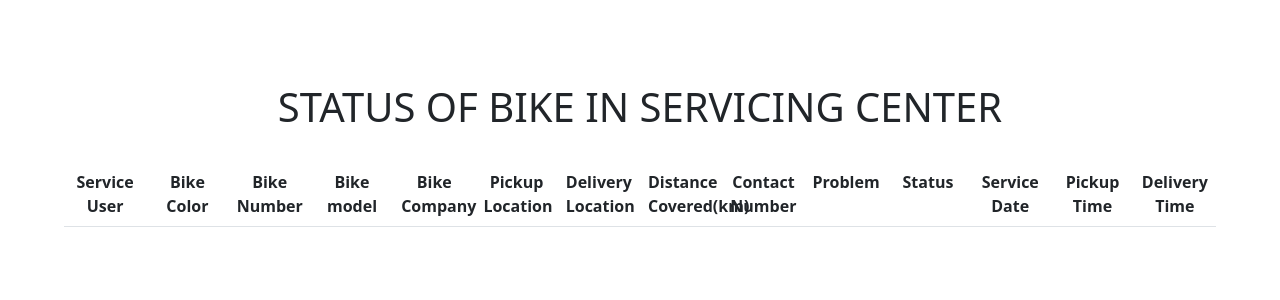
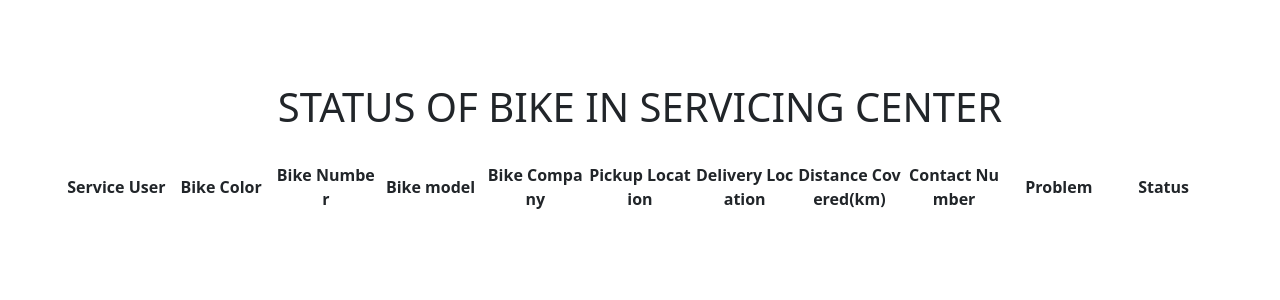
Before and after one commit to Mrsth/WHEEL_ONLY_DJANGO, a Django app: page /status/1 in a window 1280 px wide. Shown: the part 56-356 px from the top of the page. Run offline with Django 3.2, Linux system fonts and the light colour scheme; a user stored in the database is signed in; data comes from the database, SQL or seed files in the repository; both versions use the stored data as it was after the commit; lists and menus that the app fills with data are empty; some libraries are stand-ins or nearby versions.

Commit message:
Branch1 day 1 commit

```diff
--- a/wheel_hospital/Templates/bikeRegistration.html
+++ b/wheel_hospital/Templates/bikeRegistration.html
@@ -27,11 +27,12 @@
             <center>
                 <h1>BIKE REGISTRATION FORM</h1>
             </center>
+            <br>
             <form method="POST" action="" class="container" enctype="multipart/form-data">
                   {% csrf_token %}
                   <div class="form-group">
-                      <label for="exampleInputUsername">Username</label>
-                      <input required name="username" type="text" class="form-control" id="exampleInputEmail1" aria-describedby="emailHelp" placeholder="Enter email">
+                      <label for="exampleInputUsername"> <b>Username : {{request.user}}</b></label>
+                      <input required name="username" type="text" class="form-control" id="exampleInputEmail1" aria-describedby="emailHelp" placeholder="Enter email" hidden>
                   </div>
                   <br>
                   <div class="form-group">
--- a/wheel_hospital/Templates/errorPage.html
+++ b/wheel_hospital/Templates/errorPage.html
@@ -9,7 +9,7 @@
 
     <!-- Bootstrap CSS -->
     <link href="https://cdn.jsdelivr.net/npm/bootstrap@5.1.1/dist/css/bootstrap.min.css" rel="stylesheet" integrity="sha384-F3w7mX95PdgyTmZZMECAngseQB83DfGTowi0iMjiWaeVhAn4FJkqJByhZMI3AhiU" crossorigin="anonymous">
-    <link rel="stylesheet" type="text/css" href="{% static '/css/bikeRegistration.css' %}">
+
     <title>Bike Information Update</title>
   </head>
   <body>
--- a/wheel_hospital/Templates/serviceReqUpdate.html
+++ b/wheel_hospital/Templates/serviceReqUpdate.html
@@ -41,9 +41,7 @@
             {{reqFilledForm.kmcovered | as_crispy_field}}<br>
             {{reqFilledForm.contact | as_crispy_field}}<br>
             {{reqFilledForm.problem | as_crispy_field}}<br>
-            {{reqFilledForm.serviceDate | as_crispy_field}}<br>
-            {{reqFilledForm.serviceTime | as_crispy_field}}<br>
-            {{reqFilledForm.deliveryTime | as_crispy_field}}<br> -->
+             -->
 
             <input type="submit" name="submit" value="Update" class="btn btn-primary">
         </form>
--- a/wheel_hospital/Templates/status.html
+++ b/wheel_hospital/Templates/status.html
@@ -32,29 +32,29 @@
             {{i | as_crispy_field}}
             <br>
           {% endfor %}
+
           <input type="submit" name="submit" value="submit" class="btn btn-primary">
         </form>
       {% endif %}
 
+
+
     <center style="margin-top: 5%;">
       <h1>STATUS OF BIKE IN SERVICING CENTER</h1>
     </center>
-      <table class="table" style="margin-top: 2%; width:100%; table-layout: fixed;">
+      <table class="table-responsive-md" style="margin-top: 2%; width:100%; table-layout: fixed;">
           <tr>
-            <th scope="col" style="text-align: center;" >Service User</th>
-            <th scope="col" style="text-align: center;" >Bike Color</th>
-            <th scope="col" style="text-align: center;" >Bike Number</th>
-            <th scope="col" style="text-align: center;" >Bike model</th>
-            <th scope="col" style="text-align: center;" >Bike Company</th>
-            <th scope="col" style="text-align: center;" >Pickup Location</th>
-            <th scope="col" style="text-align: center;" >Delivery Location</th>
-            <th scope="col" style="text-align: center;" >Distance Covered(km)</th>
-            <th scope="col" style="text-align: center;" >Contact Number</th>
-            <th scope="col" style="text-align: center;" >Problem</th>
-            <th scope="col" style="text-align: center;" >Status</th>
-            <th scope="col" style="text-align: center;" >Service Date</th>
-            <th scope="col" style="text-align: center;" >Pickup Time</th>
-            <th scope="col" style="text-align: center;" >Delivery Time </th>
+            <th scope="col" style="text-align: center; word-break:break-all;" >Service User</th>
+            <th scope="col" style="text-align: center; word-break:break-all;" >Bike Color</th>
+            <th scope="col" style="text-align: center; word-break:break-all;" >Bike Number</th>
+            <th scope="col" style="text-align: center; word-break:break-all;" >Bike model</th>
+            <th scope="col" style="text-align: center; word-break:break-all;" >Bike Company</th>
+            <th scope="col" style="text-align: center; word-break:break-all;" >Pickup Location</th>
+            <th scope="col" style="text-align: center; word-break:break-all;" >Delivery Location</th>
+            <th scope="col" style="text-align: center; word-break:break-all;" >Distance Covered(km)</th>
+            <th scope="col" style="text-align: center; word-break:break-all;" >Contact Number</th>
+            <th scope="col" style="text-align: center; word-break:break-all;" >Problem</th>
+            <th scope="col" style="text-align: center; word-break:break-all;" >Status</th>
           </tr>
 
           {% for i in stat %}
@@ -70,9 +70,7 @@
                 <td style="word-break:break-all;">{{i.contact}}</td>
                 <td style="word-break:break-all;">{{i.problem}}</td>
                 <td style="word-break:break-all;"><b>{{i.completed}}</b></td>
-                <td style="word-break:break-all;">{{i.serviceDate}}</td>
-                <td style="word-break:break-all;">{{i.serviceTime}}</td>
-                <td style="word-break:break-all;">{{i.deliveryTime}}</td>
+
 
 
                 {% if i.completed != "On going" %}
--- a/wheel_hospital/dashboardApp/forms.py
+++ b/wheel_hospital/dashboardApp/forms.py
@@ -1,18 +1,35 @@
+from django import forms
 from django.db import models
-from django.forms import ModelForm
+from django.forms import ModelForm, widgets
+from django.http import request
 from .models import bikeDisplay, bikeServiceRequestModel
+from django.contrib.auth.models import User
 
 class bikeRegForm(ModelForm):
     class Meta:
         model = bikeDisplay
         fields = '__all__'
 
+
 class bikeReqUpdate(ModelForm):
+
     class Meta:
         model = bikeServiceRequestModel
         fields = [
                     "serviceUser", "serviceCompany", "serviceModel",
                     "serviceNumber", "serviceColor", "pickup", "delivery",
-                    "kmcovered", "contact", "problem", "serviceDate", "serviceTime",
-                    "deliveryTime"
+                    "kmcovered", "contact", "problem", "deliveryTime"
                  ]
+
+        labels = {
+            "serviceUser": "Rider name",
+            "serviceCompany": "Rider's bike company",
+            "serviceModel": "Rider's bike model",
+            "serviceColor": "Bike color",
+            "pickup": "Bike pickup location",
+            "delivery": "Bike delivary location",
+            "kmcovered": "Distance covered (Km)",
+            "contact": "Rider's contact number",
+            "problem": "Problems",
+            "deliveryTime": "Customer's expected delivery time"
+        }
--- a/wheel_hospital/dashboardApp/models.py
+++ b/wheel_hospital/dashboardApp/models.py
@@ -2,7 +2,7 @@ from django.db import models
 from django.core.exceptions import ValidationError
 from datetime import datetime
 from django.contrib.auth.models import User
-from django.db.models.base import Model
+from django.utils import timezone
 
 # Create your models here.
 
@@ -51,8 +51,8 @@ class bikeServiceRequestModel(models.Model):
     contact = models.CharField(max_length=10)
     problem = models.TextField()
     completed = models.CharField(max_length=100, default="Not Completed")
-    serviceDate = models.DateField(validators=[validate_date])
-    serviceTime = models.TimeField()
+    serviceDate = models.DateField(validators=[validate_date], default=timezone.now)
+    serviceTime = models.TimeField(auto_now=True)
     deliveryTime = models.TimeField()
 
     def __str__(self) -> str:
--- a/wheel_hospital/dashboardApp/views.py
+++ b/wheel_hospital/dashboardApp/views.py
@@ -19,7 +19,8 @@ def dashboardView(request):
 def bikeRegisterForm(request):
     if request.method == "POST":
         regModel = bikeDisplay()
-        regModel.bikeUser = request.POST.get('username')
+        # regModel.bikeUser = request.POST.get('username')
+        regModel.bikeUser = request.user
         regModel.bikeModel = request.POST.get('model')
         regModel.bikeCompany = request.POST.get('company')
         regModel.bikeColor = request.POST.get('color')
@@ -74,15 +75,20 @@ def deleteBikeInfo(request, pk):
 
 @login_required(login_url='login')
 def bikeStatus(request, name):
+    # import pdb
+    # pdb.set_trace()
     normalServiceRequestForm = bikeReqUpdate()
     stat = bikeServiceRequestModel.objects.filter(serviceUser=request.user)
     forCountingRegisteredBikes = bikeDisplay.objects.filter(bikeUser=request.user)
-    print("Count = ", len(forCountingRegisteredBikes))
+    print("Count = ", len(forCountingRegisteredBikes), request.user)
+
+    # print("TEST = ",len(forCountingRegisteredBikes)==0)
+
 
     if request.method == "POST":
         normalServiceRequestForm = bikeReqUpdate(request.POST)
         if normalServiceRequestForm.is_valid():
-            normalServiceRequestForm.save()
+            normalServiceRequestForm.save(request = request.user)
             normalServiceRequestForm = bikeReqUpdate()
         # else:
         #      return render(request, 'errorPage.html',{})
```
Also changed, not shown: wheel_hospital/dashboardApp/migrations/0012_auto_20211007_1315.py (added), wheel_hospital/db.sqlite3, wheel_hospital/media/blogImages/italjet_tDHakvh.jpg (added), wheel_hospital/media/dbImages/Hero-XPulse-200T_ycHccvw.jpg (added), wheel_hospital/media/dbImages/honda_hyness_kSRl8Ef.jpg (added), wheel_hospital/media/dbImages/italjet_BKXmjTR.jpg (added), wheel_hospital/media/dbImages/italjet_YL0BAdC.jpg (added), wheel_hospital/media/dbImages/white_3mSsmvA.jpg (added).
